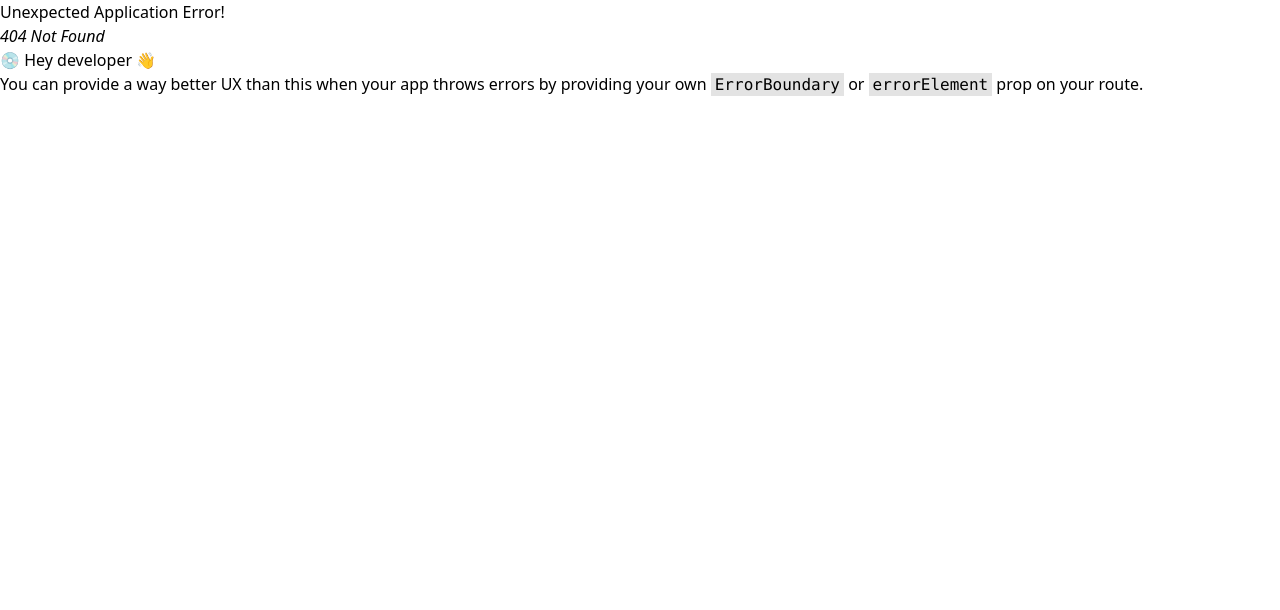
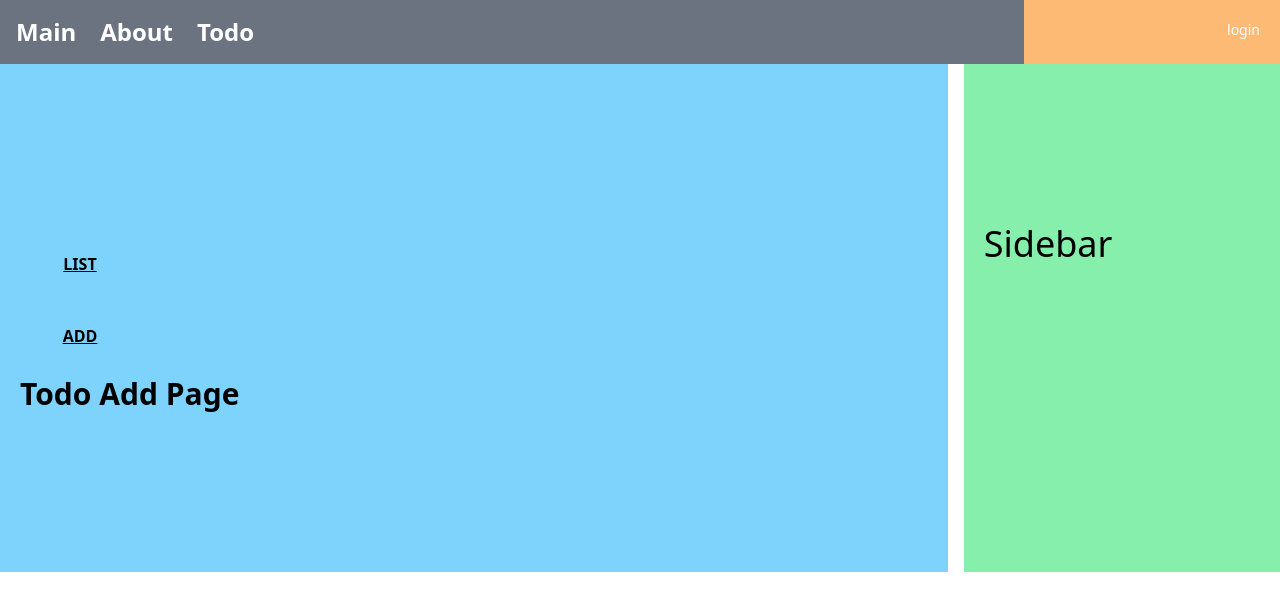
Before and after one commit to deerking0923/myReact, a React (Create React App) app: page /todo/add in a window 1280 px wide. Before the commit this address had no page. Shown: the top 610 px of the page. Built offline with nearby package versions, Linux system fonts and the light colour scheme.

Commit message:
Todo Page 구현

```diff
--- /dev/null
+++ b/src/pages/todo/AddPage.js
@@ -0,0 +1,5 @@
+const AddPage = () => {
+  return <div className="text-3xl font-extrabold">Todo Add Page</div>;
+};
+
+export default AddPage;
--- a/src/pages/todo/IndexPage.js
+++ b/src/pages/todo/IndexPage.js
@@ -1,14 +1,33 @@
-import { Outlet } from "react-router-dom";
+import { Outlet, useNavigate } from "react-router-dom";
 import BasicLayout from "../../layouts/BasicLayout";
+import { useCallback } from "react";
 
 const IndexPage = () => {
+  const navigate = useNavigate();
+  const handleClickList = useCallback(() => {
+    navigate({ pathname: "list" });
+  });
+  const handleClickAdd = useCallback(() => {
+    navigate({ pathname: "add" });
+  });
+
   return (
     <BasicLayout>
       <div className="w-full flex m-2 p-2">
-        <div className="text-x1 m-1 p-2 w-20 font-extrabold text-center underline">LIST</div>
+        <div
+          className="text-x1 m-1 p-2 w-20 font-extrabold text-center underline"
+          onClick={handleClickList}
+        >
+          LIST
+        </div>
       </div>
       <div className="w-full flex m-2 p-2">
-        <div className="text-x1 m-1 p-2 w-20 font-extrabold text-center underline">ADD</div>
+        <div
+          className="text-x1 m-1 p-2 w-20 font-extrabold text-center underline"
+          onClick={handleClickAdd}
+        >
+          ADD
+        </div>
       </div>
       <div className="w-full flex flex-wrap">
         <Outlet />
--- a/src/pages/todo/ListPage.js
+++ b/src/pages/todo/ListPage.js
@@ -1,12 +1,17 @@
+import { useParams, useSearchParams } from "react-router-dom";
+
 const ListPage = () => {
-  return(
+  const [queryParams] = useSearchParams();
+  const page = queryParams.get("page") ? parseInt(queryParams.get("page")) : 1;
+  const size = queryParams.get("size") ? parseInt(queryParams.get("size")) : 10;
+
+  return (
     <div className="p-4 w-full bg-white">
-        <div className="text-3xl font-extrabold">
-            Todo List Page Component
-        </div>
-
+      <div className="text-3xl font-extrabold">
+        Todo List Page Component 페이지 번호 : {page}, 페이지 사이즈 : {size}
+      </div>
     </div>
-);
+  );
 };
 
 export default ListPage;
--- /dev/null
+++ b/src/pages/todo/ReadPage.js
@@ -0,0 +1,13 @@
+import { useParams } from "react-router-dom";
+
+const ReadPage = () => {
+  const { tno } = useParams();
+  return (
+    <div className="text-3xl font-extrabold">
+      Ttodo Read Page Component {tno}
+    </div>
+  );
+};
+
+
+export default ReadPage;
--- a/src/router/todoRouter.js
+++ b/src/router/todoRouter.js
@@ -3,6 +3,8 @@ import { Navigate } from "react-router-dom";
 
 const Loding = <div>로딩중...</div>;
 const TodoList = lazy(() => import("../pages/todo/ListPage"));
+const TodoRead = lazy(() => import("../pages/todo/ReadPage"));
+const TodoAdd = lazy(() => import("../pages/todo/AddPage"));
 
 const todoRouter = () => {
   return [
@@ -16,8 +18,25 @@ const todoRouter = () => {
     },
     {
       path: "",
-      element:<Navigate replace to="list"></Navigate>}
-    ];
+      element: <Navigate replace to="list"></Navigate>,
+    },
+    {
+      path: "read/:tno",
+      element: (
+        <Suspense fallback={Loding}>
+          <TodoRead></TodoRead>
+        </Suspense>
+      ),
+    },
+    {
+      path: "add",
+      element: (
+        <Suspense fallback={Loding}>
+          <TodoAdd></TodoAdd>
+        </Suspense>
+      ),
+    },
+  ];
 };
 
 export default todoRouter;
```
